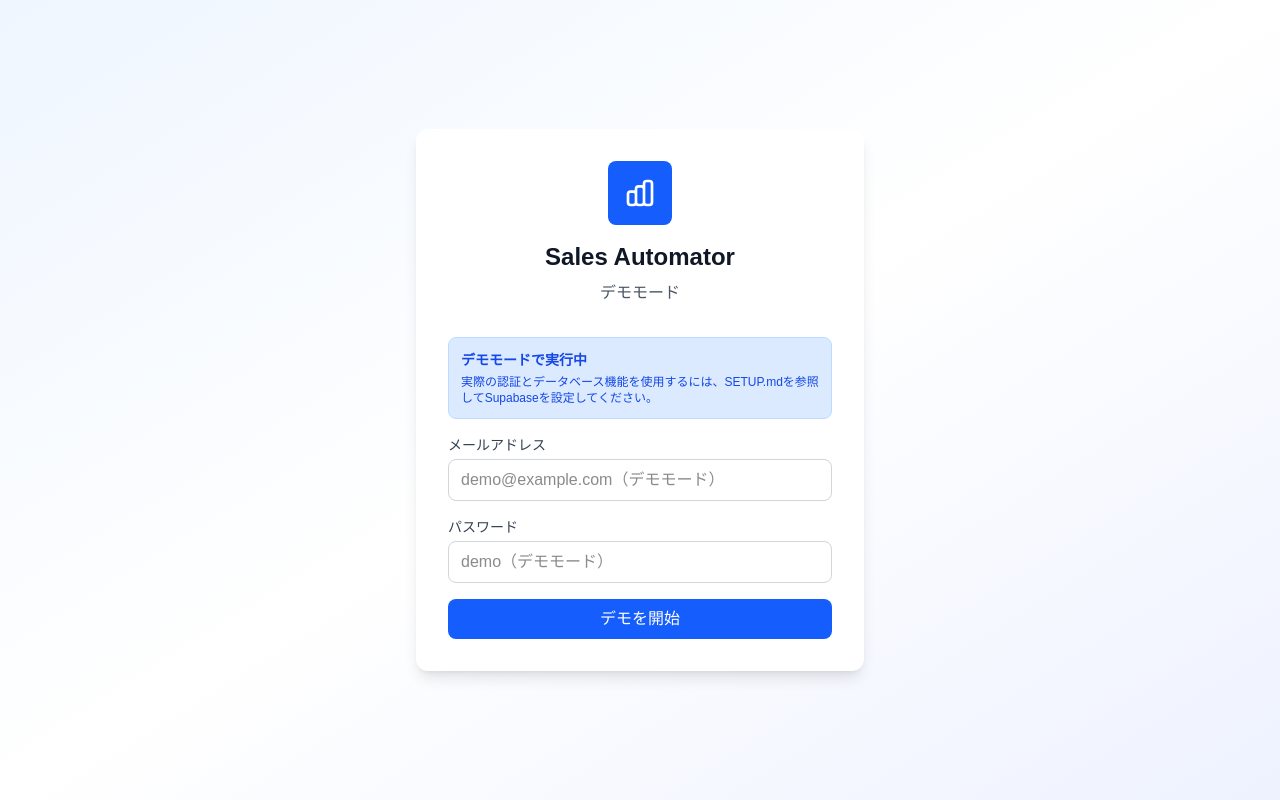
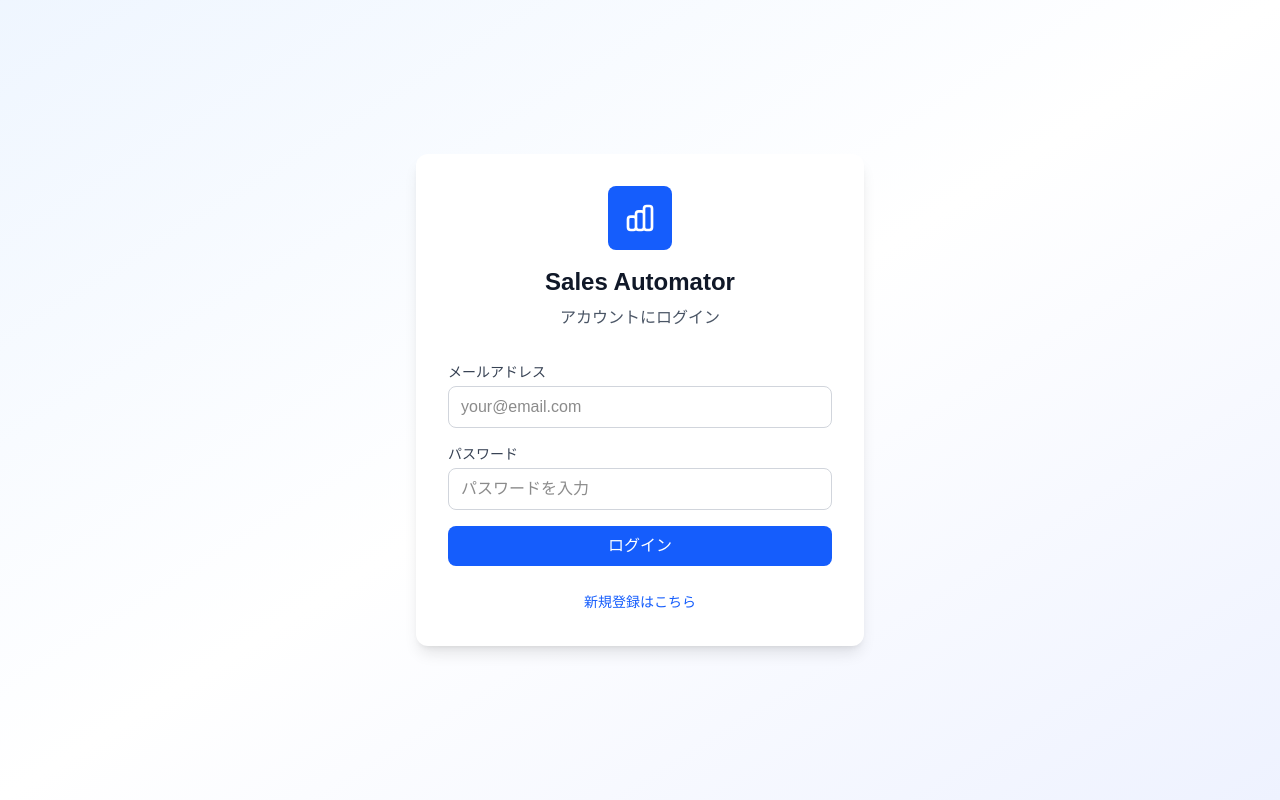
Before and after one commit to malony86/growbot, a Next.js app: page / in a window 1280 px wide. Built offline with nearby package versions, Linux system fonts and the light colour scheme; no server answers.

Commit message:
フォルダ構成変更２

```diff
--- a/src/app/page.tsx
+++ b/src/app/page.tsx
@@ -10,10 +10,18 @@
   const [loading, setLoading] = useState(true);
 
   // デモモードの判定
-  const isDemo = !process.env.NEXT_PUBLIC_SUPABASE_URL ||
+  const isDemo = process.env.NEXT_PUBLIC_DEMO_MODE === 'true' ||
+    !process.env.NEXT_PUBLIC_SUPABASE_URL ||
     !process.env.NEXT_PUBLIC_SUPABASE_ANON_KEY ||
     process.env.NEXT_PUBLIC_SUPABASE_URL === 'your-project-url' ||
     process.env.NEXT_PUBLIC_SUPABASE_ANON_KEY === 'your-anon-key';
+
+  // デバッグ情報を出力
+  console.log('🔧 環境変数の状態:');
+  console.log('NEXT_PUBLIC_DEMO_MODE:', process.env.NEXT_PUBLIC_DEMO_MODE);
+  console.log('NEXT_PUBLIC_SUPABASE_URL:', process.env.NEXT_PUBLIC_SUPABASE_URL ? '設定済み' : '未設定');
+  console.log('NEXT_PUBLIC_SUPABASE_ANON_KEY:', process.env.NEXT_PUBLIC_SUPABASE_ANON_KEY ? '設定済み' : '未設定');
+  console.log('📋 判定結果 - isDemo:', isDemo);
 
   // デモユーザーの情報
   const demoUser = {
@@ -63,11 +71,14 @@
   }, [isDemo]);
 
   const handleAuthSuccess = async () => {
+    console.log('🔐 認証成功処理開始, isDemo:', isDemo);
     if (isDemo) {
       // デモモードの場合はデモユーザーを設定
+      console.log('🎭 デモユーザーを設定中...');
       setUser(demoUser);
     } else {
       // 実際のSupabaseを使用する場合
+      console.log('🔐 Supabase認証確認中...');
       const currentUser = await auth.getCurrentUser();
       setUser(currentUser);
     }
--- a/src/components/AuthForm.tsx
+++ b/src/components/AuthForm.tsx
@@ -14,12 +14,12 @@
     const [loading, setLoading] = useState(false);
     const [error, setError] = useState('');
 
-    // 環境変数がない場合はデモモードとして動作（一時的にデモモードに固定）
-    const isDemo = true; // 一時的にデモモードに固定
-    // const isDemo = !process.env.NEXT_PUBLIC_SUPABASE_URL ||
-    //     !process.env.NEXT_PUBLIC_SUPABASE_ANON_KEY ||
-    //     process.env.NEXT_PUBLIC_SUPABASE_URL === 'your-project-url' ||
-    //     process.env.NEXT_PUBLIC_SUPABASE_ANON_KEY === 'your-anon-key';
+    // デモモードの判定
+    const isDemo = process.env.NEXT_PUBLIC_DEMO_MODE === 'true' ||
+        !process.env.NEXT_PUBLIC_SUPABASE_URL ||
+        !process.env.NEXT_PUBLIC_SUPABASE_ANON_KEY ||
+        process.env.NEXT_PUBLIC_SUPABASE_URL === 'your-project-url' ||
+        process.env.NEXT_PUBLIC_SUPABASE_ANON_KEY === 'your-anon-key';
 
     const handleSubmit = async (e: React.FormEvent) => {
         e.preventDefault();
@@ -35,7 +35,9 @@
         try {
             if (isDemo) {
                 // デモモードでは認証をスキップ
+                console.log('🎭 デモモードでログイン処理中...');
                 setTimeout(() => {
+                    console.log('🎭 デモモードログイン成功');
                     onAuthSuccess();
                 }, 1000);
                 return;
--- a/src/components/LeadsDashboard.tsx
+++ b/src/components/LeadsDashboard.tsx
@@ -29,12 +29,12 @@
         status: 'pending' as const
     });
 
-    // デモモードの判定（一時的にデモモードに固定）
-    const isDemo = true; // 一時的にデモモードに固定
-    // const isDemo = !process.env.NEXT_PUBLIC_SUPABASE_URL ||
-    //     !process.env.NEXT_PUBLIC_SUPABASE_ANON_KEY ||
-    //     process.env.NEXT_PUBLIC_SUPABASE_URL === 'your-project-url' ||
-    //     process.env.NEXT_PUBLIC_SUPABASE_ANON_KEY === 'your-anon-key';
+    // デモモードの判定
+    const isDemo = process.env.NEXT_PUBLIC_DEMO_MODE === 'true' ||
+        !process.env.NEXT_PUBLIC_SUPABASE_URL ||
+        !process.env.NEXT_PUBLIC_SUPABASE_ANON_KEY ||
+        process.env.NEXT_PUBLIC_SUPABASE_URL === 'your-project-url' ||
+        process.env.NEXT_PUBLIC_SUPABASE_ANON_KEY === 'your-anon-key';
 
     // デモユーザーの情報
     const demoUser = {
```
